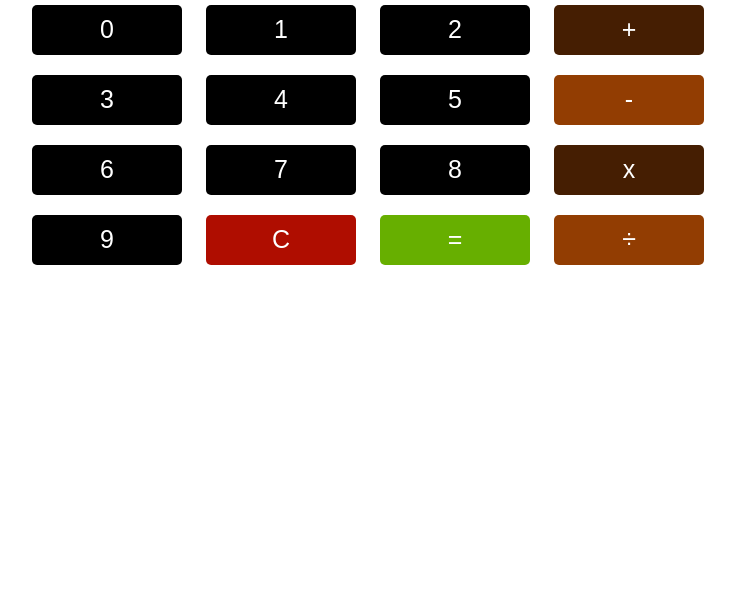
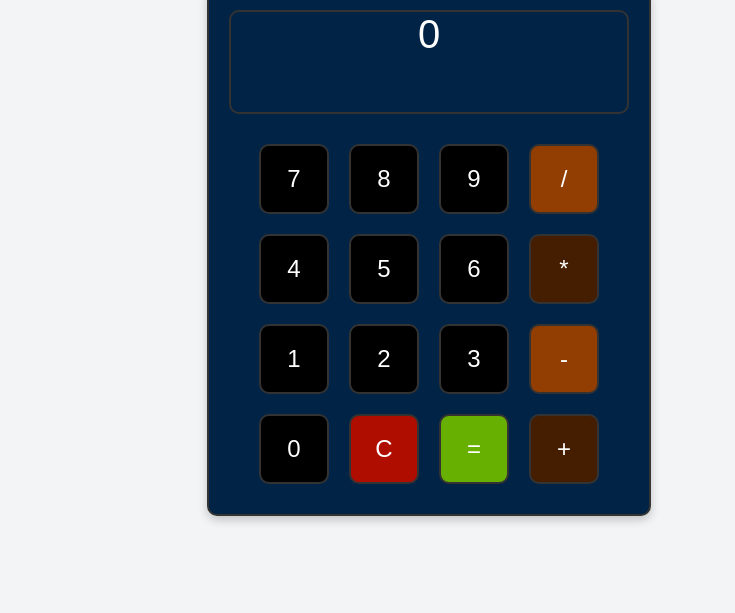
Before and after one commit to yeida2916/calculadora_desde_cero, a plain HTML site: page index.html in a window 1280 px wide. Shown: the part 187-800 px from the top of the page, without its empty margins (211-946 px from the left). Drawn offline with Linux system fonts and the light colour scheme.

Commit message:
le he añadido un fichero js para para una funcion de poder usar el teclado

```diff
--- a/calc.css
+++ b/calc.css
@@ -1,38 +1,71 @@
-// How to create a calculator using HTML+CSS+JS - TRUZZBLOGG
+/* General */
+body {
+	font-family: Arial, sans-serif;
+	background-color: #f3f4f6;
+	margin: 0;
+	padding: 0;
+	display: flex;
+	flex-direction: column;
+	justify-content: center;
+	align-items: center;
+	height: 100vh;
+  }
 
+  /* Título */
+  h1 {
+	text-align: center;
+	font-size: 2rem;
+	color: #002346;
+	margin-bottom: 20px;
+  }
+
+  /* Contenedor principal */
+  #calcForm {
+	display: flex;
+	flex-wrap: wrap;
+	justify-content: center;
+	align-items: center;
+	width: 100%;
+	max-width: 400px;
+	padding: 20px;
+	background-color: #002346;
+	border: 2px solid #333;
+	border-radius: 10px;
+	box-shadow: 0px 4px 10px rgba(0, 0, 0, 0.2);
+  }
+
+  /* Pantalla de la calculadora */
   .dis {
-	width: 675px;
+	width: 100%;
 	height: 100px;
 	text-align: center;
 	background-color: #002346;
-	font-size: 50px;
-
+	font-size: 2.5rem;
+	color: #fff;
+	border: 2px solid #333;
+	border-radius: 10px;
+	margin-bottom: 20px;
   }
 
+  /* Botones */
   input {
-	width: 150px;
-	height: 50px;
-	font-size: 25px;
-	border-radius: 5px;
+	width: 70px;
+	height: 70px;
+	font-size: 1.5rem;
+	border-radius: 10px;
 	margin: 10px;
 	background-color: #000;
 	color: #fff;
-	border-style: none;
-
+	border: 2px solid #333;
+	cursor: pointer;
+	transition: background-color 0.3s;
   }
 
-#calcForm {
-	margin-left: 225px;
-	margin-top: 20px;
+  input:hover {
+	background-color: #333;
   }
 
-h1 {
-	text-align: center;
-	font-size: 50px;
-	margin-right: 150px;
-	margin-top: 20px;
-}
-
+  /* Estilos específicos de botones */
   .plus {
 	background-color: #451E02;
   }
@@ -56,3 +89,48 @@ h1 {
   .equal {
 	background-color: #67AF00;
   }
+
+  /* Responsividad */
+  @media (max-width: 768px) {
+	h1 {
+	  font-size: 1.8rem;
+	}
+
+	.dis {
+	  height: 80px;
+	  font-size: 2rem;
+	}
+
+	input {
+	  width: 60px;
+	  height: 60px;
+	  font-size: 1.3rem;
+	  margin: 8px;
+	}
+
+	#calcForm {
+	  padding: 15px;
+	}
+  }
+
+  @media (max-width: 480px) {
+	h1 {
+	  font-size: 1.5rem;
+	}
+
+	.dis {
+	  height: 70px;
+	  font-size: 1.8rem;
+	}
+
+	input {
+	  width: 50px;
+	  height: 50px;
+	  font-size: 1.1rem;
+	  margin: 6px;
+	}
+
+	#calcForm {
+	  padding: 10px;
+	}
+  }
--- a/index.html
+++ b/index.html
@@ -1,40 +1,34 @@
-<!-- How to create a calculator using HTML+CSS+JS - TRUZZBLOGG -->
+<!DOCTYPE html>
+<html lang="es">
+<head>
+  <meta charset="UTF-8">
+  <meta name="viewport" content="width=device-width, initial-scale=1.0">
+  <title>Calculadora</title>
+  <link rel="stylesheet" href="calc.css">
+</head>
+<body>
 
-<html>
-    <head>
-        <link rel="stylesheet" type="text/css" href="calc.css">
-        <title>Calculator Truzz Blogg</title>
+  <h1>Calculadora</h1>
+  <div id="calcForm">
+    <div class="dis" id="display">0</div>
+    <input type="button" value="7" onclick="appendNumber(7)">
+    <input type="button" value="8" onclick="appendNumber(8)">
+    <input type="button" value="9" onclick="appendNumber(9)">
+    <input type="button" value="/" class="divide" onclick="setOperation('/')">
+    <input type="button" value="4" onclick="appendNumber(4)">
+    <input type="button" value="5" onclick="appendNumber(5)">
+    <input type="button" value="6" onclick="appendNumber(6)">
+    <input type="button" value="*" class="times" onclick="setOperation('*')">
+    <input type="button" value="1" onclick="appendNumber(1)">
+    <input type="button" value="2" onclick="appendNumber(2)">
+    <input type="button" value="3" onclick="appendNumber(3)">
+    <input type="button" value="-" class="minus" onclick="setOperation('-')">
+    <input type="button" value="0" onclick="appendNumber(0)">
+    <input type="button" value="C" class="clear" onclick="clearDisplay()">
+    <input type="button" value="=" class="equal" onclick="calculate()">
+    <input type="button" value="+" class="plus" onclick="setOperation('+')">
+  </div>
 
-    </head>
-    <body>
-        <h1>
-           TruzzBlogg Calculator
-        </h1>
-
-        <form id="calcForm" name="calc">
-        	<input type="" name="display" class="dis"> <br>
-        	<input type="button" value="0" onclick="calc.display.value+='0'">
-        	<input type="button" value="1" onclick="calc.display.value+='1'">
-        	<input type="button" value="2" onclick="calc.display.value+='2'">
-        	<input type="button" class="plus" value="+" onclick="calc.display.value+='+'"> <br>
-        	<input type="button" value="3" onclick="calc.display.value+='3'">
-        	<input type="button" value="4" onclick="calc.display.value+='4'">
-        	<input type="button" value="5" onclick="calc.display.value+='5'">
-        	<input type="button" class="minus" value="-" onclick="calc.display.value+='-'"> <br>
-        	<input type="button" value="6" onclick="calc.display.value+='6'">
-        	<input type="button" value="7" onclick="calc.display.value+='7'">
-        	<input type="button" value="8" onclick="calc.display.value+='8'">
-        	<input type="button" class="times" value="x" onclick="calc.display.value+='*'"> <br>
-        	<input type="button" value="9" onclick="calc.display.value+='9'">
-        	<input type="button" class="clear" value="C" onclick="calc.display.value=''">
-        	<input type="button" class="equal" value="=" onclick="calc.display.value=eval(calc.display.value)">
-        	<input type="button" class="divide" value="&#247;" onclick="calc.display.value+='/'">
-
-        </form>
-
-
-
-
-    </body>
-
+  <script src="script.js"></script>
+</body>
 </html>
--- /dev/null
+++ b/script.js
@@ -0,0 +1,69 @@
+let display = document.getElementById("display");
+let currentInput = "";
+let currentOperation = null;
+let previousInput = null;
+
+/* Agrega número al display */
+function appendNumber(number) {
+  currentInput += number;
+  updateDisplay();
+}
+
+/* Configura la operación actual */
+function setOperation(operation) {
+  if (currentInput === "" && previousInput === null) return;
+  if (previousInput !== null) calculate();
+  currentOperation = operation;
+  previousInput = currentInput;
+  currentInput = "";
+  updateDisplay();
+}
+
+/* Calcula el resultado */
+function calculate() {
+  if (previousInput === null || currentInput === "" || currentOperation === null) return;
+  let result;
+  const a = parseFloat(previousInput);
+  const b = parseFloat(currentInput);
+  switch (currentOperation) {
+    case "+": result = a + b; break;
+    case "-": result = a - b; break;
+    case "*": result = a * b; break;
+    case "/": result = b !== 0 ? a / b : "Error"; break;
+    default: return;
+  }
+  currentInput = result.toString();
+  previousInput = null;
+  currentOperation = null;
+  updateDisplay();
+}
+
+/* Limpia el display */
+function clearDisplay() {
+  currentInput = "";
+  previousInput = null;
+  currentOperation = null;
+  updateDisplay();
+}
+
+/* Actualiza el contenido del display */
+function updateDisplay() {
+  let displayText = previousInput ? `${previousInput} ${currentOperation || ""} ${currentInput}` : currentInput;
+  display.textContent = displayText || "0";
+}
+
+/* Captura eventos de teclado */
+document.addEventListener("keydown", function (event) {
+  if (!isNaN(event.key)) {
+    appendNumber(event.key);
+  } else if (["+", "-", "*", "/"].includes(event.key)) {
+    setOperation(event.key);
+  } else if (event.key === "Enter" || event.key === "=") {
+    calculate();
+  } else if (event.key === "Backspace") {
+    currentInput = currentInput.slice(0, -1);
+    updateDisplay();
+  } else if (event.key.toLowerCase() === "c") {
+    clearDisplay();
+  }
+});
```
Also changed, not shown: 1 other file. Lines whose indentation alone changed are shown as unchanged.
